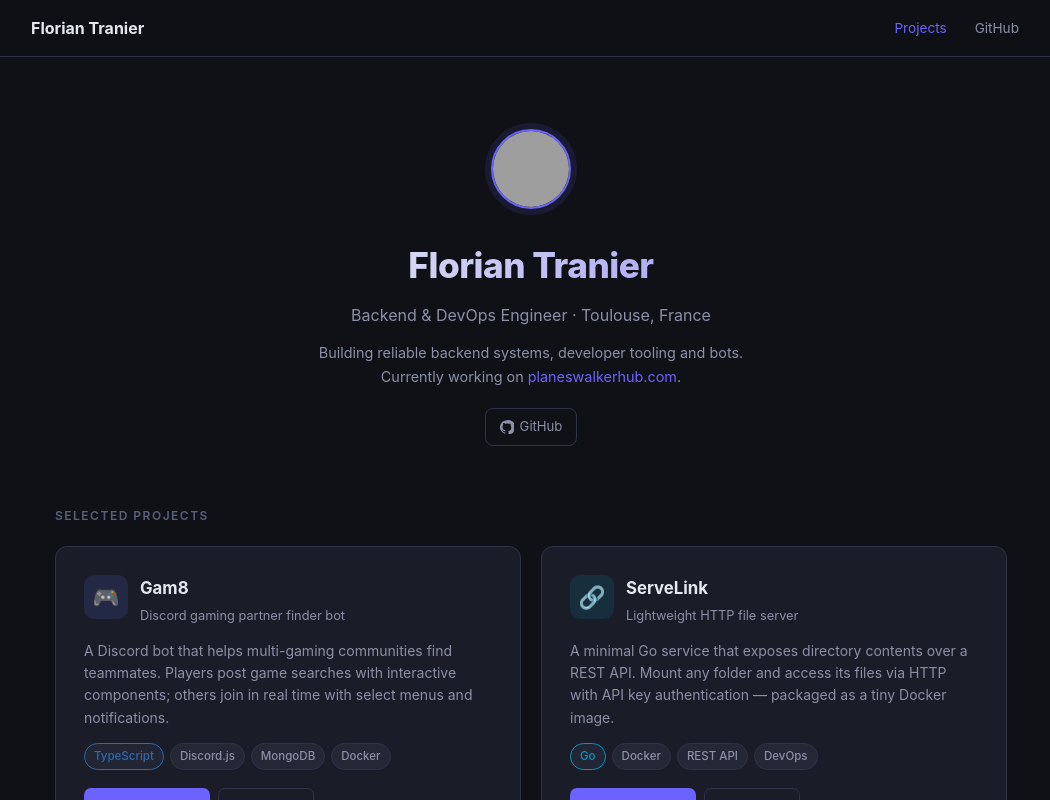
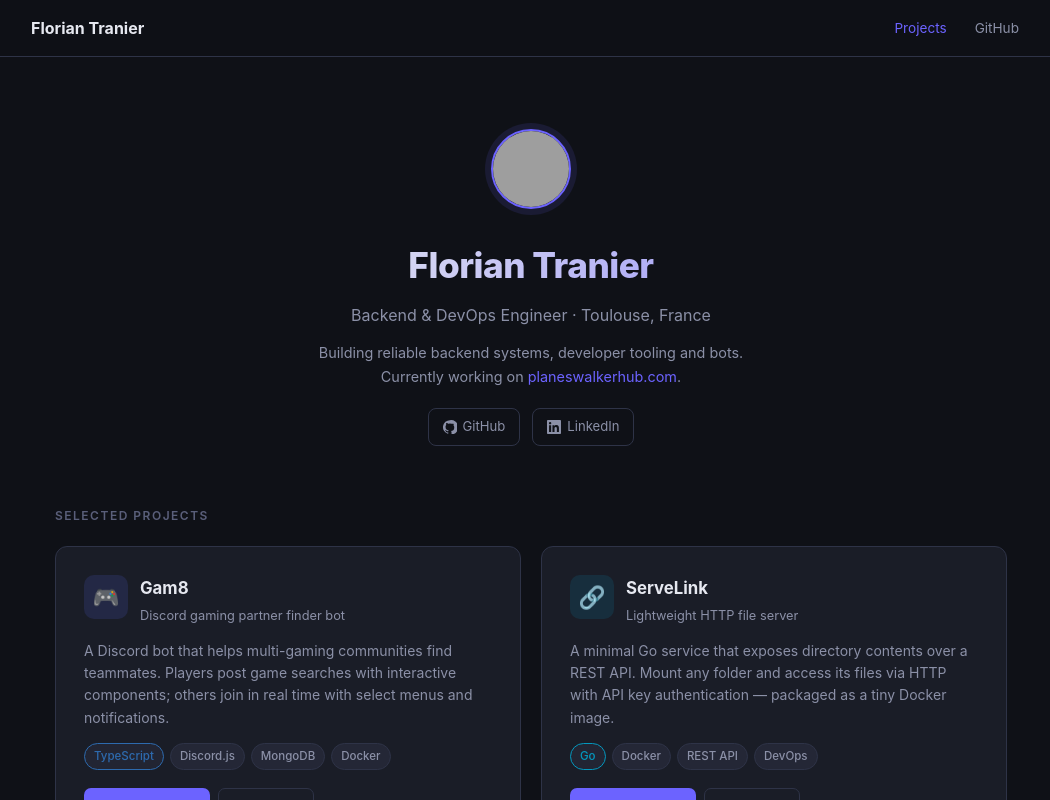
Before and after one commit to FlorianTranier/FlorianTranier.github.io, a plain HTML site: page index.html in a window 1280 px wide. Shown: the top 800 px of the page, without its empty margins (109-1159 px from the left). Drawn offline with Linux system fonts and the light colour scheme; grey boxes are pictures that could not be loaded.

Commit message:
feat: add linkedin

```diff
--- a/index.html
+++ b/index.html
@@ -31,6 +31,10 @@
     <a href="https://github.com/FlorianTranier" target="_blank" rel="noopener">
       <svg viewBox="0 0 24 24"><path d="M12 .3a12 12 0 0 0-3.8 23.4c.6.1.8-.3.8-.6v-2c-3.3.7-4-1.6-4-1.6-.5-1.4-1.3-1.8-1.3-1.8-1.1-.7.1-.7.1-.7 1.2.1 1.8 1.2 1.8 1.2 1 1.8 2.8 1.3 3.5 1 .1-.8.4-1.3.7-1.6-2.7-.3-5.5-1.3-5.5-5.9 0-1.3.5-2.4 1.2-3.2 0-.3-.5-1.5.1-3.2 0 0 1-.3 3.3 1.2a11.5 11.5 0 0 1 6 0C17 6.1 18 6.4 18 6.4c.7 1.7.2 2.9.1 3.2.8.8 1.2 1.9 1.2 3.2 0 4.6-2.8 5.6-5.5 5.9.4.4.8 1.1.8 2.2v3.3c0 .3.2.7.8.6A12 12 0 0 0 12 .3"/></svg>
       GitHub
+    </a>
+    <a href="https://www.linkedin.com/in/florian-tranier-89967611b/" target="_blank" rel="noopener">
+      <svg viewBox="0 0 24 24"><path d="M20.447 20.452h-3.554v-5.569c0-1.328-.027-3.037-1.852-3.037-1.853 0-2.136 1.445-2.136 2.939v5.667H9.351V9h3.414v1.561h.046c.477-.9 1.637-1.85 3.37-1.85 3.601 0 4.267 2.37 4.267 5.455v6.286zM5.337 7.433a2.062 2.062 0 0 1-2.063-2.065 2.064 2.064 0 1 1 2.063 2.065zm1.782 13.019H3.555V9h3.564v11.452zM22.225 0H1.771C.792 0 0 .774 0 1.729v20.542C0 23.227.792 24 1.771 24h20.451C23.2 24 24 23.227 24 22.271V1.729C24 .774 23.2 0 22.222 0h.003z"/></svg>
+      LinkedIn
     </a>
   </div>
 </section>
```
